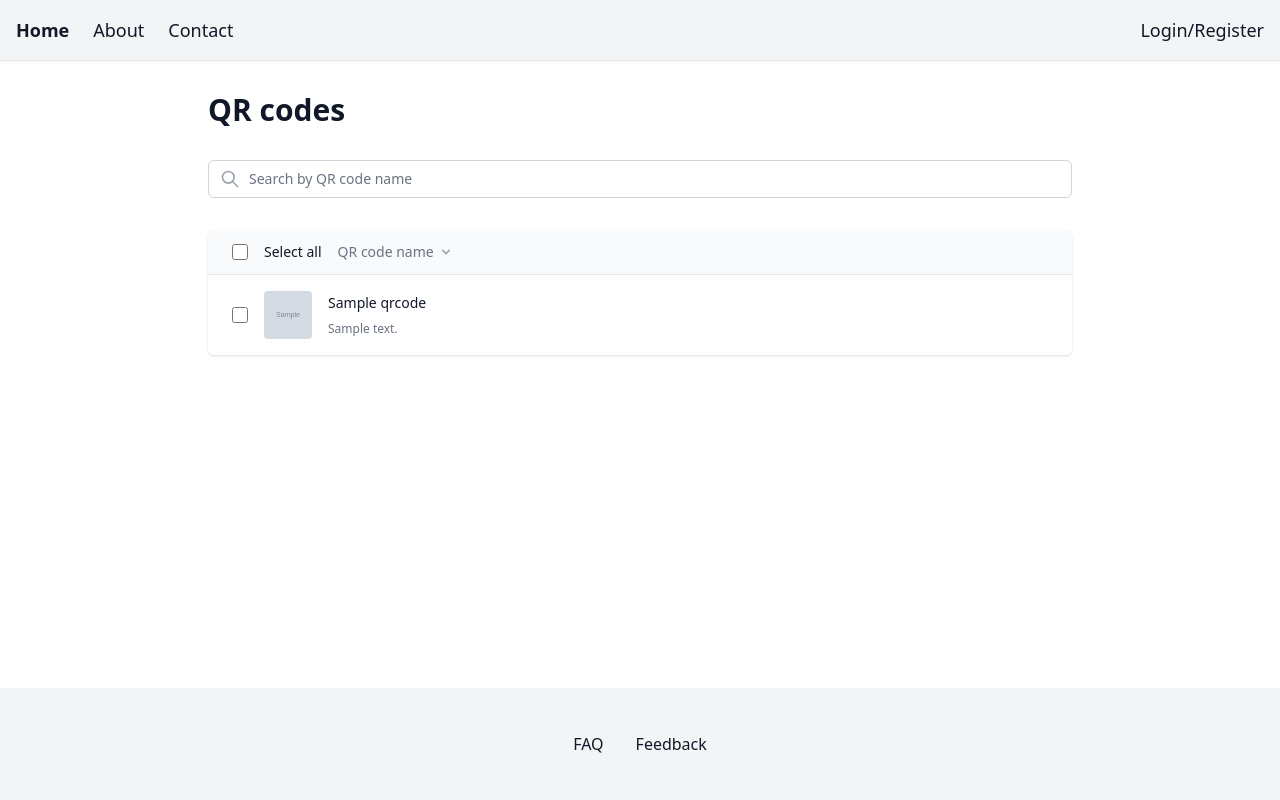
After one commit to ziptrigo/qr_code, a Django app: page /dashboard/ in a window 1280 px wide. The commit adds this page. Run offline with Django 5.2, Linux system fonts and the light colour scheme; a user stored in the database is signed in; tables that the repository leaves empty hold one stand-in row (values such as "Sample post"); grey boxes marked "Sample" are stand-in pictures; some libraries are stand-ins or nearby versions.

Commit message:
user page

```diff
--- a/src/qr_code/models/qrcode.py
+++ b/src/qr_code/models/qrcode.py
@@ -36,6 +36,7 @@ class QRCode(models.Model):
     created_by = models.ForeignKey(CustomUser, on_delete=models.CASCADE, related_name='qrcodes')
 
     # QR Code content and settings
+    name = models.CharField(max_length=255, default="Untitled QR Code", help_text="Name of the QR code")
     content = models.TextField(help_text="The actual content encoded in the QR code")
     original_url = models.URLField(
         max_length=2000,
--- /dev/null
+++ b/src/qr_code/templates/dashboard.html
@@ -0,0 +1,76 @@
+{% extends 'base.html' %}
+{% load static %}
+
+{% block title %}Dashboard - QR Code App{% endblock %}
+
+{% block content %}
+<div class="container mx-auto px-4 py-8 max-w-4xl">
+    <h1 class="text-3xl font-bold mb-8 text-gray-900 dark:text-gray-100">QR codes</h1>
+
+    <!-- Search -->
+    <div class="mb-8">
+        <form method="get" class="relative">
+            <div class="absolute inset-y-0 left-0 pl-3 flex items-center pointer-events-none">
+                <svg class="h-5 w-5 text-gray-400" xmlns="http://www.w3.org/2000/svg" fill="none" viewBox="0 0 24 24" stroke="currentColor">
+                    <path stroke-linecap="round" stroke-linejoin="round" stroke-width="2" d="M21 21l-6-6m2-5a7 7 0 11-14 0 7 7 0 0114 0z" />
+                </svg>
+            </div>
+            <input type="text" name="q" value="{{ query|default:'' }}"
+                class="block w-full pl-10 pr-3 py-2 border border-gray-300 rounded-md leading-5 bg-white placeholder-gray-500 focus:outline-none focus:placeholder-gray-400 focus:ring-1 focus:ring-brand-primary focus:border-brand-primary sm:text-sm dark:bg-gray-700 dark:border-gray-600 dark:text-white"
+                placeholder="Search by QR code name">
+        </form>
+    </div>
+
+    <!-- Table -->
+    <div class="bg-white dark:bg-gray-800 shadow overflow-hidden sm:rounded-md">
+        <ul class="divide-y divide-gray-200 dark:divide-gray-700">
+            <!-- Header -->
+            <li class="bg-gray-50 dark:bg-gray-900 px-4 py-3 flex items-center justify-between sm:px-6">
+                <div class="flex items-center">
+                    <div class="flex items-center h-5">
+                        <input type="checkbox" class="focus:ring-brand-primary h-4 w-4 text-brand-primary border-gray-300 rounded">
+                    </div>
+                    <div class="ml-4 flex items-center">
+                         <span class="text-sm font-medium text-gray-900 dark:text-gray-100 mr-4">Select all</span>
+                         <a href="?sort=name&q={{ query|default:'' }}" class="group flex items-center text-sm font-medium text-gray-500 hover:text-gray-700 dark:text-gray-400 dark:hover:text-gray-200">
+                            QR code name
+                            <svg class="ml-1 h-4 w-4 text-gray-400 group-hover:text-gray-500" xmlns="http://www.w3.org/2000/svg" viewBox="0 0 20 20" fill="currentColor">
+                                <path fill-rule="evenodd" d="M5.293 7.293a1 1 0 011.414 0L10 10.586l3.293-3.293a1 1 0 111.414 1.414l-4 4a1 1 0 01-1.414 0l-4-4a1 1 0 010-1.414z" clip-rule="evenodd" />
+                            </svg>
+                        </a>
+                    </div>
+                </div>
+            </li>
+
+            <!-- List -->
+            {% for qr in qrcodes %}
+            <li class="px-4 py-4 flex items-center sm:px-6 hover:bg-gray-50 dark:hover:bg-gray-700 transition duration-150 ease-in-out">
+                <div class="flex items-center min-w-0 flex-1">
+                    <div class="flex items-center h-5 mr-4">
+                        <input type="checkbox" name="selected_qr" value="{{ qr.id }}" class="focus:ring-brand-primary h-4 w-4 text-brand-primary border-gray-300 rounded">
+                    </div>
+                    <div class="flex-shrink-0">
+                        <!-- Placeholder or actual image logic -->
+                         <!-- Assuming we can serve the file. If not, we might need a specific view or media url -->
+                         <!-- Using a generic placeholder if image_file is not a URL -->
+                        <img class="h-12 w-12 rounded object-cover bg-gray-100" src="{% if qr.image_file %}/media/{{ qr.image_file }}{% else %}{% static 'images/logo_32x32.png' %}{% endif %}" alt="{{ qr.name }}">
+                    </div>
+                    <div class="min-w-0 flex-1 px-4 md:grid md:grid-cols-2 md:gap-4">
+                        <div>
+                            <p class="text-sm font-medium text-brand-primary truncate">{{ qr.name }}</p>
+                            <p class="mt-2 flex items-center text-xs text-gray-500 dark:text-gray-400">
+                                <span class="truncate">{{ qr.content }}</span>
+                            </p>
+                        </div>
+                    </div>
+                </div>
+            </li>
+            {% empty %}
+            <li class="px-4 py-12 text-center sm:px-6">
+                <p class="text-sm text-gray-500 dark:text-gray-400">No QR codes found.</p>
+            </li>
+            {% endfor %}
+        </ul>
+    </div>
+</div>
+{% endblock %}
--- a/src/qr_code/templates/login.html
+++ b/src/qr_code/templates/login.html
@@ -72,7 +72,7 @@
       try {
         const data = JSON.parse(e.detail.xhr.responseText || '{}');
         if (status >= 200 && status < 300) {
-          window.location = '/hello/';
+          window.location = '/dashboard/';
         } else {
           const userMsg = data.detail || data.message || 'Could not sign in. Check your credentials.';
           msg.textContent = userMsg;
@@ -81,7 +81,7 @@
         }
       } catch (err) {
         if (status >= 200 && status < 300) {
-          window.location = '/hello/';
+          window.location = '/dashboard/';
         } else {
           msg.textContent = 'An unexpected error occurred.';
           msg.className = 'mb-4 text-sm text-red-600';
--- a/src/qr_code/templates/register.html
+++ b/src/qr_code/templates/register.html
@@ -71,7 +71,7 @@
       try {
         const data = JSON.parse(e.detail.xhr.responseText || '{}');
         if (status >= 200 && status < 300) {
-          window.location = '/hello/';
+          window.location = '/dashboard/';
         } else {
           const userMsg = data.detail || data.message || 'Could not create account.';
           msg.textContent = userMsg;
@@ -80,7 +80,7 @@
         }
       } catch (err) {
         if (status >= 200 && status < 300) {
-          window.location = '/hello/';
+          window.location = '/dashboard/';
         } else {
           msg.textContent = 'An unexpected error occurred.';
           msg.className = 'mb-4 text-sm text-red-600';
--- a/src/qr_code/urls.py
+++ b/src/qr_code/urls.py
@@ -11,6 +11,7 @@ from .views import (
     redirect_view,
     register_page,
     signup,
+    dashboard,
 )
 
 router = DefaultRouter()
@@ -24,6 +25,7 @@ urlpatterns = [
     path('', home_page, name='home'),
     path('login/', login_page, name='login-page'),
     path('register/', register_page, name='register-page'),
+    path('dashboard/', dashboard, name='dashboard'),
     path('hello/', hello_page, name='hello-page'),
     path('go/<str:short_code>/', redirect_view, name='qrcode-redirect'),
 ]
--- a/src/qr_code/views.py
+++ b/src/qr_code/views.py
@@ -1,5 +1,6 @@
 from django.contrib.auth import authenticate, get_user_model, login
-from django.http import Http404, JsonResponse
+from django.contrib.auth.decorators import login_required
+from django.http import Http404, HttpRequest, HttpResponse, JsonResponse
 from django.shortcuts import redirect, render
 from rest_framework import status, viewsets
 from rest_framework.decorators import api_view, permission_classes
@@ -111,6 +112,32 @@ def register_page(request):
     return render(request, 'register.html')
 
 
+@login_required
+def dashboard(request: HttpRequest) -> HttpResponse:
+    """
+    Render the user dashboard with their QR codes.
+    """
+    user = request.user
+    query = request.GET.get('q', '')
+    sort = request.GET.get('sort', '')
+
+    qrcodes = QRCode.objects.filter(created_by=user)
+
+    if query:
+        qrcodes = qrcodes.filter(name__icontains=query)
+
+    if sort == 'name':
+        qrcodes = qrcodes.order_by('name')
+    else:
+        qrcodes = qrcodes.order_by('-created_at')
+
+    context = {
+        'qrcodes': qrcodes,
+        'query': query,
+    }
+    return render(request, 'dashboard.html', context)
+
+
 @api_view(['POST'])
 @permission_classes([AllowAny])
 def signup(request):
```
